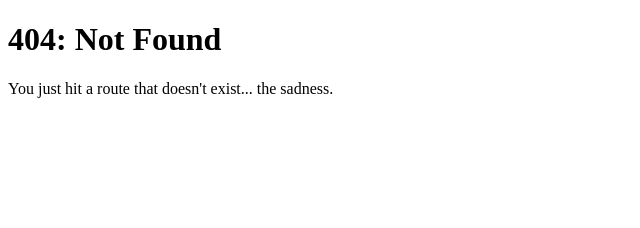
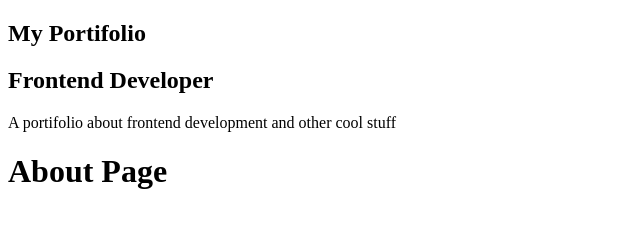
Before and after one commit to igor-cotrim/My-Portifolio-gatsby-test, a Gatsby site: page /about in a window 1280 px wide. Before the commit this address had no page. Shown: the whole page, without its empty margins (0-640 px from the left). Built offline with nearby package versions, Linux system fonts and the light colour scheme; Gatsby itself is replaced by a stand-in of ours.

Commit message:
introdution a graphql and components profile

```diff
--- a/gatsby-config.js
+++ b/gatsby-config.js
@@ -1,6 +1,7 @@
 module.exports = {
   siteMetadata: {
     title: `My Portifolio`,
+    position: `Frontend Developer`,
     description: `A portifolio about frontend development and other cool stuff`,
     author: `@igor-cotrim`,
   },
--- a/package.json
+++ b/package.json
@@ -20,6 +20,7 @@
     "react-helmet": "^6.1.0"
   },
   "devDependencies": {
+    "cross-env": "^7.0.3",
     "prettier": "2.2.1"
   },
   "keywords": [
@@ -29,6 +30,7 @@
   "scripts": {
     "build": "gatsby build",
     "develop": "gatsby develop",
+    "develop:playground": "cross-env GATSBY_GRAPHQL_IDE=playground gatsby develop",
     "format": "prettier --write \"**/*.{js,jsx,ts,tsx,json,md}\"",
     "start": "npm run develop",
     "serve": "gatsby serve",
--- /dev/null
+++ b/src/components/Profile/index.js
@@ -0,0 +1,31 @@
+import React from 'react'
+import {useStaticQuery, graphql} from 'gatsby'
+
+const Profile = () => {
+  const {
+    site: {
+      siteMetadata: {title, position, description},
+    }
+  } = useStaticQuery(graphql`
+  query MyQuery {
+    site {
+      siteMetadata {
+        author
+        position
+        title
+        description
+      }
+    }
+  }
+`)
+
+return (
+  <div className="Profile-wrapper">
+    <h1>{title}</h1>
+    <h2>{position}</h2>
+    <p>{description}</p>
+  </div>
+)
+}
+
+export default Profile
--- a/src/components/layout.js
+++ b/src/components/layout.js
@@ -1,9 +1,16 @@
 import * as React from "react"
 import PropTypes from "prop-types"
 
+import Profile from './Profile'
+
 const Layout = ({ children }) => {
   return (
-        <main>{children}</main>
+    <>
+    <aside>
+      <Profile/>
+    </aside>
+    <main>{children}</main>
+    </>
   )
 }
 
--- /dev/null
+++ b/src/pages/about.js
@@ -0,0 +1,13 @@
+import React from 'react'
+
+import Layout from "../components/layout"
+import SEO from "../components/seo"
+
+const AboutPage = () => (
+  <Layout>
+    <SEO title="About"/>
+    <h1>About Page</h1>
+  </Layout>
+)
+
+export default AboutPage
```
Also changed, not shown: 1 other file.
